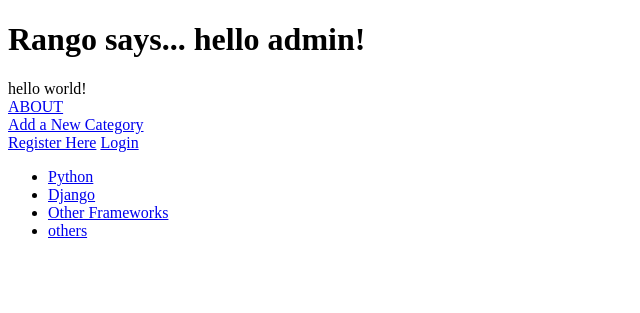
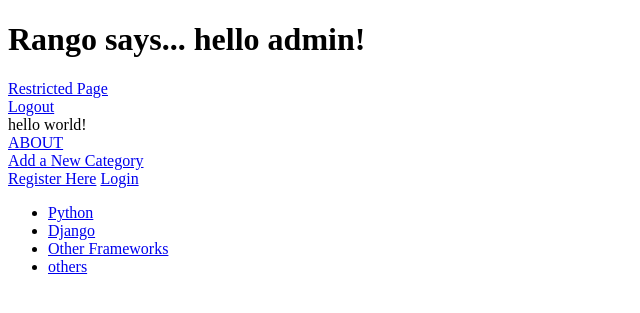
Before and after one commit to vishaljain3991/tango_with_django_project, a Django app: page /rango/ in a window 1280 px wide. Shown: the top 313 px of the page, without its empty margins (0-640 px from the left). Run offline with Django 3.2, Linux system fonts and the light colour scheme; a user stored in the database is signed in; data comes from the database, SQL or seed files in the repository; both versions use the stored data as it was after the commit.

Commit message:
authentication done, login-logout done

```diff
--- a/rango/templates/rango/index.html
+++ b/rango/templates/rango/index.html
@@ -7,8 +7,12 @@
 	<body>
 		{% if user.is_authenticated %}
 		<h1>Rango says... hello {{ user.username }}!</h1>
+		<a href="/rango/restricted/">Restricted Page</a><br />
+		<a href="/rango/logout/">Logout</a><br />
 		{% else %}
 		<h1>Rango says... hello world!</h1>
+		<a href="/rango/register/">Register Here</a><br />
+		<a href="/rango/login/">Login</a><br />
 		{% endif %}
 		hello world! <strong>{{ boldmessage}}</strong><br/>
 		<a href="/rango/about/">ABOUT</a><br/>
--- a/rango/urls.py
+++ b/rango/urls.py
@@ -8,5 +8,7 @@ urlpatterns = patterns('',
 	url(r'^category/(?P<category_name_slug>[\w\-]+)/add_page/$', views.add_page, name='add_page'),
 	url(r'^add_category/$', views.add_category, name='add_category'),
 	url(r'^register/$', views.register, name='register'),
-	url(r'^login/$', views.user_login, name='login')
+	url(r'^login/$', views.user_login, name='login'),
+	url(r'^restricted/', views.restricted, name='restricted'),
+	url(r'^logout/$', views.user_logout, name='logout'),
 	)
--- a/rango/views.py
+++ b/rango/views.py
@@ -1,6 +1,7 @@
 from django.shortcuts import render
 from django.http import HttpResponse, HttpResponseRedirect
-from django.contrib.auth import authenticate, login
+from django.contrib.auth import authenticate, login, logout
+from django.contrib.auth.decorators import login_required
 from rango.models import Category, Page
 from rango.forms import CategoryForm, PageForm, UserForm, UserProfileForm
 # Create your views here.
@@ -121,3 +122,12 @@ def user_login(request):
 
 	else:
 		return render(request, 'rango/login.html', {})
+
+@login_required
+def restricted(request):
+	return HttpResponse("Since you're logged in, you can see this")
+
+@login_required
+def user_logout(request):
+	logout(request)
+	return HttpResponseRedirect('/rango/')
--- a/tango_with_django_project/settings.py
+++ b/tango_with_django_project/settings.py
@@ -40,6 +40,8 @@ INSTALLED_APPS = (
     'django.contrib.staticfiles',
     'rango',
 )
+
+LOGIN_URL = '/rango/login/'
 
 MIDDLEWARE_CLASSES = (
     'django.contrib.sessions.middleware.SessionMiddleware',
```
Also changed, not shown: db.sqlite3, 3 other files.
